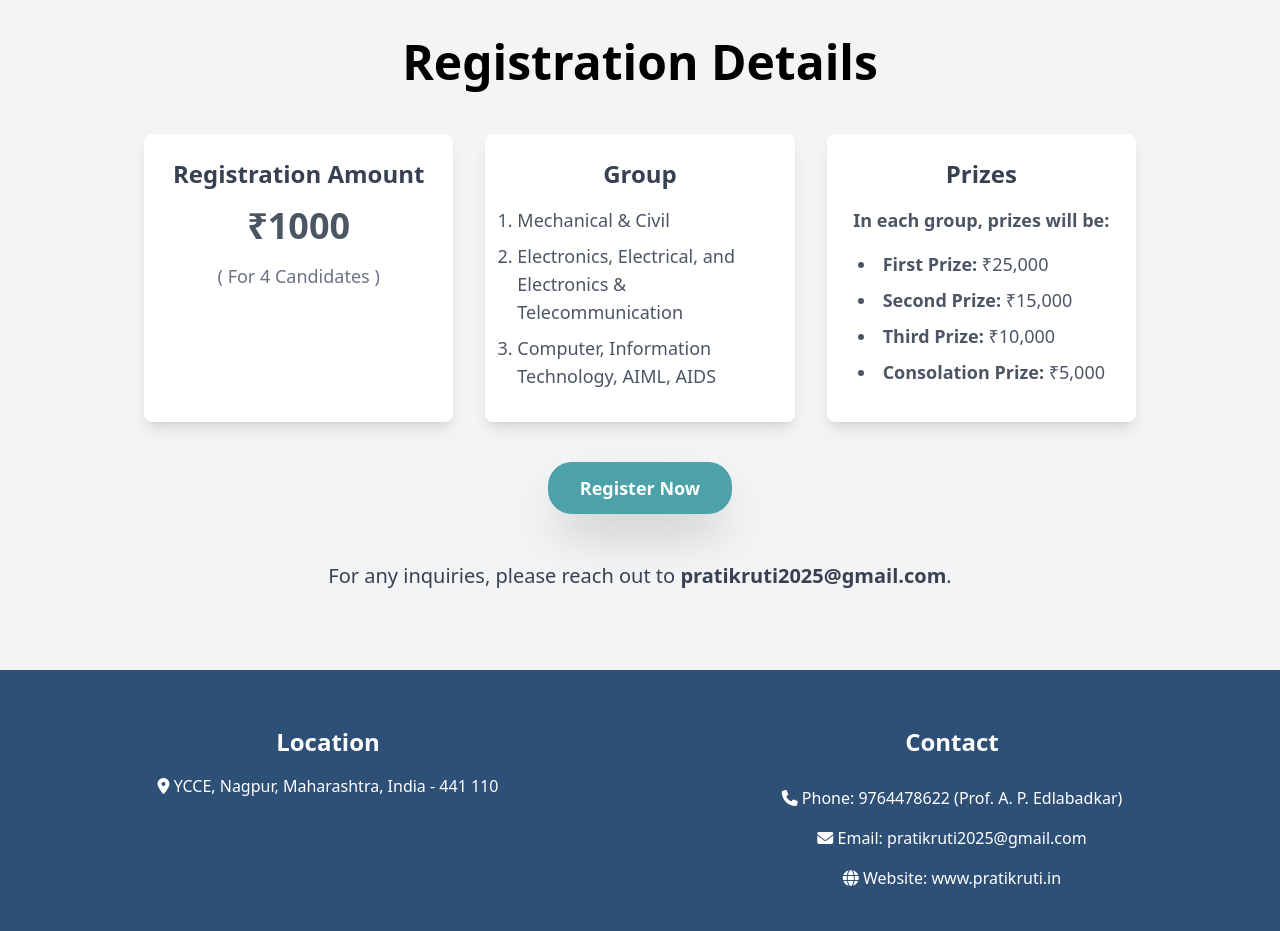
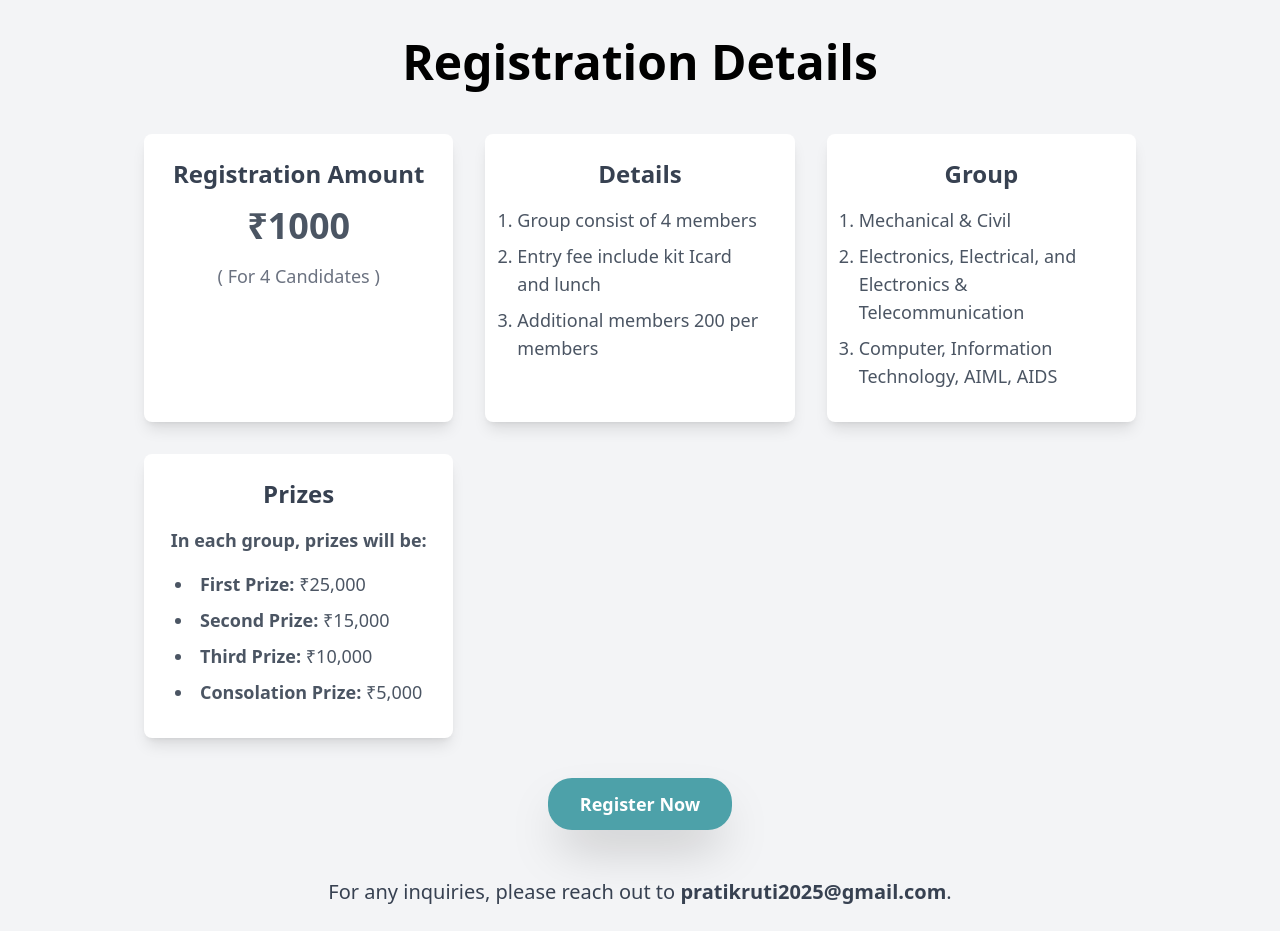
Before and after one commit to 28shriti/Pratikruti_25, a React (Create React App) app: page / in a window 1280 px wide. Shown: the part 6980-7911 px from the top of the page. Built offline with nearby package versions, Linux system fonts and the light colour scheme; grey boxes are pictures that could not be loaded.

Commit message:
reg Coloum added

```diff
--- a/src/components/Registration.js
+++ b/src/components/Registration.js
@@ -18,7 +18,19 @@ const Registration = () => (
         </p>
       </div>
 
-      {/* Group Details */}
+
+            {/* Reg Details */}
+            <div className="bg-white shadow-lg rounded-lg p-6 flex flex-col items-center">
+        <h3 className="text-2xl font-semibold text-gray-700 mb-4">Details</h3>
+        <ol className="list-decimal text-gray-600 text-lg text-start px-2">
+          <li className="mb-2">Group consist of 4 members </li>
+          <li className="mb-2">Entry fee include kit Icard and lunch</li>
+          <li className="mb-2">Additional members 200 per members</li>
+        </ol>
+      </div>
+
+
+            {/* Group Details */}
       <div className="bg-white shadow-lg rounded-lg p-6 flex flex-col items-center">
         <h3 className="text-2xl font-semibold text-gray-700 mb-4">Group</h3>
         <ol className="list-decimal text-gray-600 text-lg text-start px-2">
@@ -50,6 +62,7 @@ const Registration = () => (
         </ul>
       </div>
     </div>
+
         {/* Register Button */}
         <div className="text-center mt-10">
       <a
```
